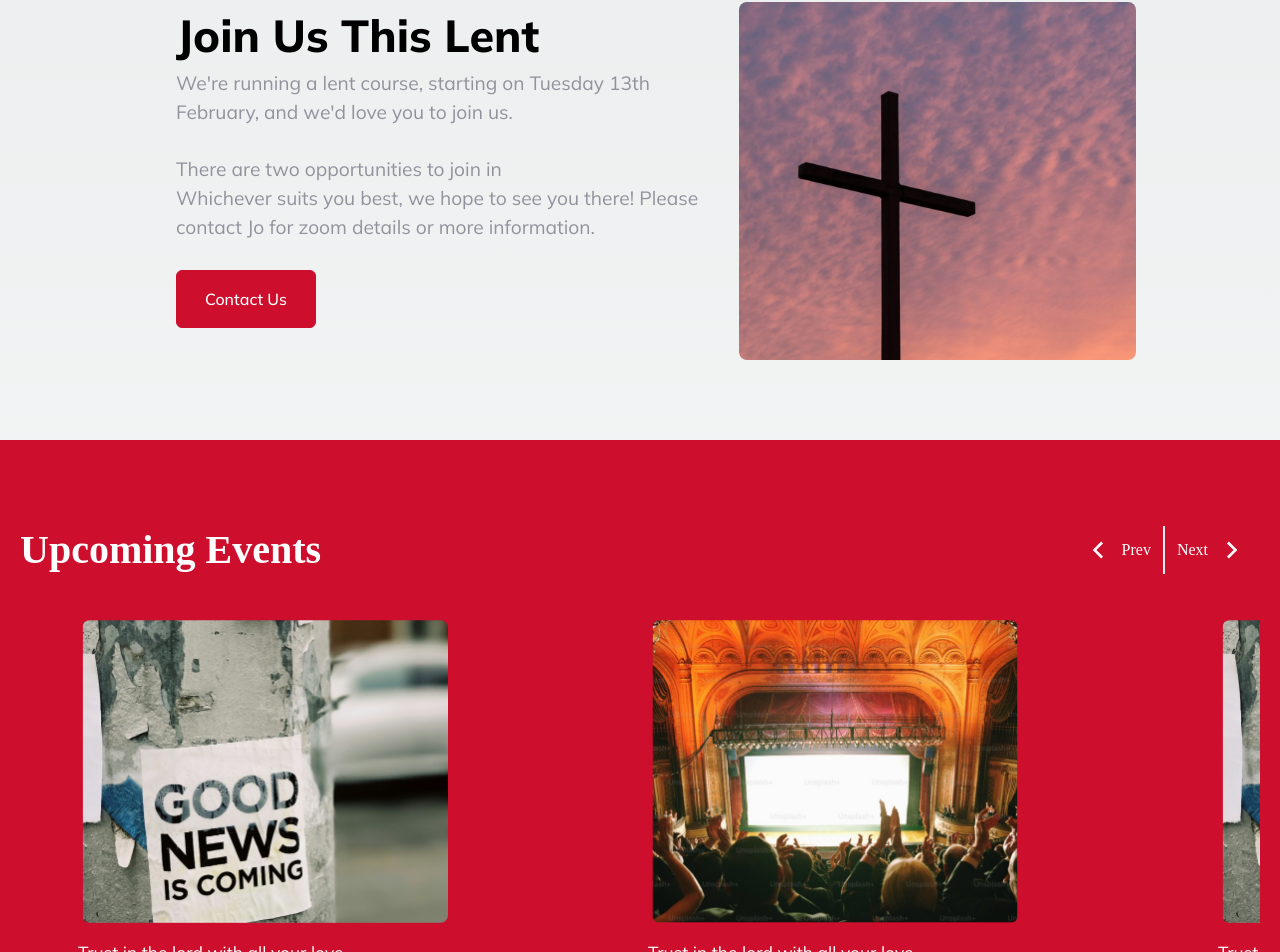
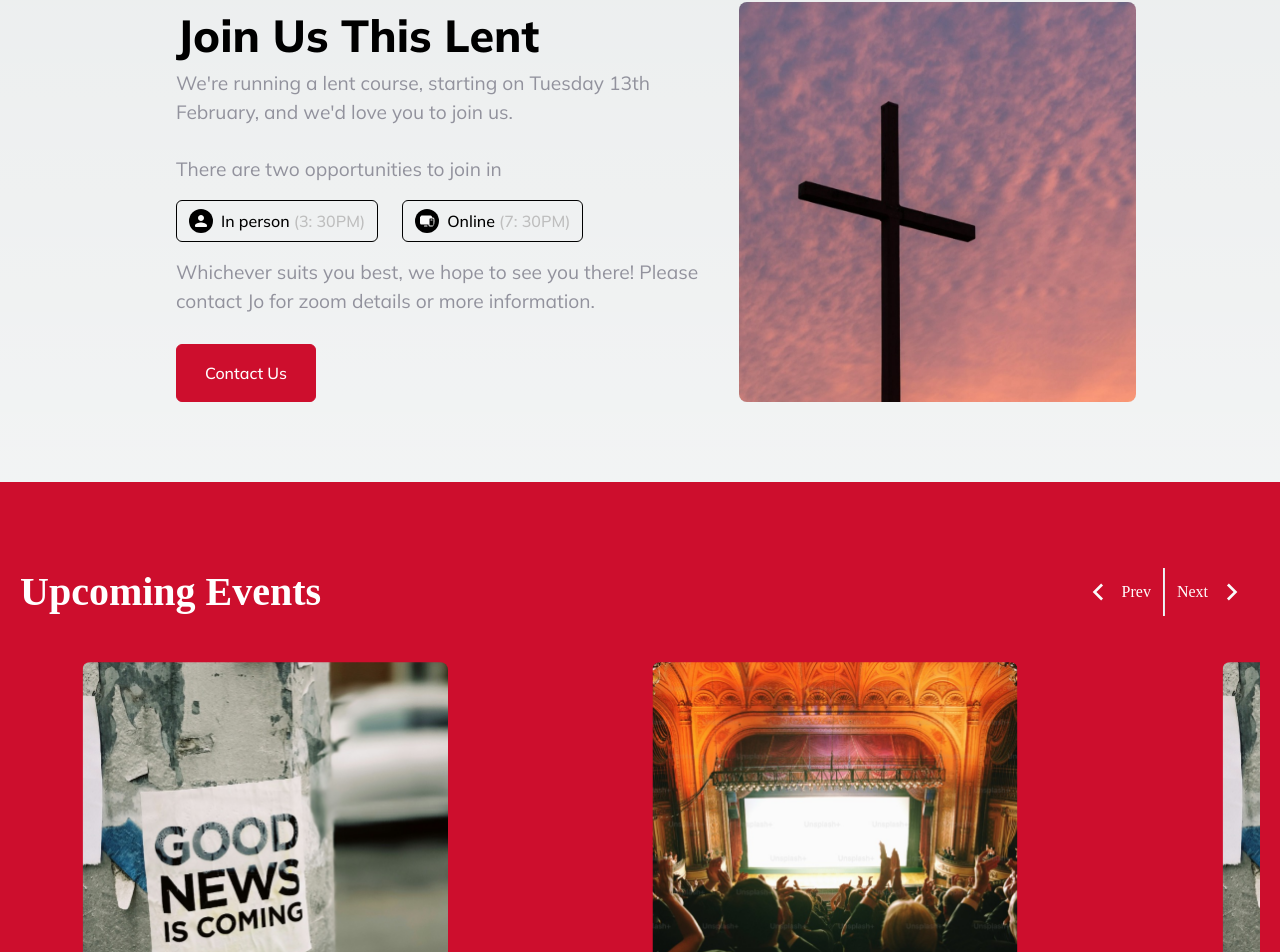
Before and after one commit to noblelar/rayleight_final, a Next.js app: page / in a window 1280 px wide. Shown: the part 1988-2940 px from the top of the page. Built offline with nearby package versions, Linux system fonts and the light colour scheme; a web font is replaced by a local one.

Commit message:
editOnHome

```diff
--- a/src/components/Sliders/responsiveSlider.tsx
+++ b/src/components/Sliders/responsiveSlider.tsx
@@ -105,19 +105,19 @@ function ResponsiveSlick() {
           <div className="flex flex-row mx-auto max-md:scale-75 max-md:hidden ">
             <button
               type="button"
-              className=" text-white rounded-l-md border-r border-gray-100 py-2 hover:bg-red-700 hover:text-white px-3 group hover:bg-backgroundColor hover:text-primaryColor"
+              className=" text-white rounded-l-md border-r border-gray-100 py-2 hover:bg-red-700 px-3 group hover:text-primaryColor"
               onClick={previous2}
             >
               <div className="flex flex-row align-middle justify-center items-center ">
                 <p className=" !text-backgroundColor ">
                   <RiArrowLeftSLine className=" text-[2rem] group-hover:!bg-primaryColor rounded-full " />
                 </p>
-                <p className="ml-2">Prev</p>
+                <p className="ml-2 text-white">Prev</p>
               </div>
             </button>
             <button
               type="button"
-              className=" group hover:bg-backgroundColor  text-white rounded-r-md py-2 border-l border-gray-200 hover:bg-red-700 px-3 hover:text-primaryColor "
+              className=" grou  text-white rounded-r-md py-2 border-l border-gray-200 hover:bg-red-700 px-3  "
               onClick={next1}
             >
               <div className="flex flex-row align-middle justify-center items-center">
--- /dev/null
+++ b/src/components/buttons/blackbut.tsx
@@ -0,0 +1,30 @@
+function BlackButton({
+  text,
+  onClick,
+  classN,
+  time,
+  icon,
+}: {
+  text: string;
+  onClick: () => void;
+  classN: string;
+  time?: string;
+  icon?: any;
+}) {
+  return (
+    <button
+      type="submit"
+      className={`rounded-md py-2 px-3 text-base font-medium transition duration-300 ease-in-out hover:shadow-signUp ${classN} border flex justify-center items-center max-md:w-fit
+       border-black `}
+      onClick={onClick}
+    >
+      <span className=" !text-textColor fill-textColor pr-2  ">
+        {icon ? icon : ""}
+      </span>
+      <span className=" text-black pr-1  ">{text + " "} </span>
+      <span className=" text-textColor1">{time ? time : ""}</span>
+    </button>
+  );
+}
+
+export default BlackButton;
--- a/src/components/homepage/index.tsx
+++ b/src/components/homepage/index.tsx
@@ -10,6 +10,9 @@ import ResponsiveSlick from "../Sliders/responsiveSlider";
 import { Hero } from "../hero";
 import Link from "next/link";
 import { buttonVariants } from "../ui/button";
+import BlackButton from "../buttons/blackbut";
+import { IoMdPerson } from "react-icons/io";
+import { PiDevicesFill } from "react-icons/pi";
 
 const handleNext = () => {
   return onclick;
@@ -145,6 +148,22 @@ const Homepage = () => {
                   February, and we&apos;d love you to join us. <br /> <br />
                   <span>There are two opportunities to join in</span>
                 </p>
+                <div className=" py-4 flex justify-left md:space-x-6 max-md:space-y-6 max-md:flex-col  ">
+                  <BlackButton
+                    icon={<IoMdPerson className=" fill-black bg-black rounded-full w-6 h-6 p-1 " />}
+                    text={"In person "}
+                    onClick={() => {}}
+                    classN=""
+                    time="(3: 30PM) "
+                  />
+                  <BlackButton
+                    icon={<PiDevicesFill className=" fill-black bg-black rounded-full w-6 h-6 p-1 " />}
+                    text={"Online "}
+                    onClick={() => {}}
+                    classN=""
+                    time="(7: 30PM) "
+                  />
+                </div>
                 <p>
                   Whichever suits you best, we hope to see you there! Please
                   contact Jo for zoom details or more information.
```
